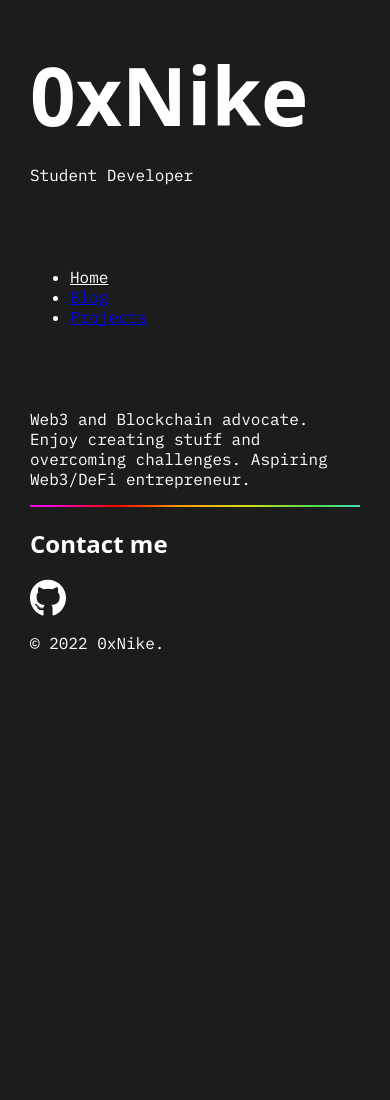
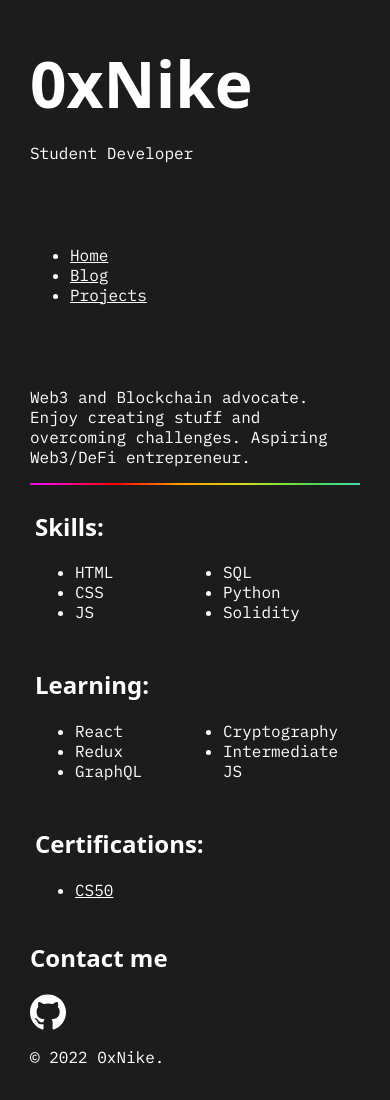
Before and after one commit to 0xNike/Gatsby-Website, a Gatsby site: page / in a window 390 px wide. Built offline with nearby package versions, Linux system fonts and the light colour scheme; Gatsby itself is replaced by a stand-in of ours.

Commit message:
Updated site

```diff
--- a/src/components/index.module.css
+++ b/src/components/index.module.css
@@ -1,3 +1,12 @@
+.flexBox {
+    display: flex;
+}
+
+.flexItem {
+    margin: 20px;
+}
+
+
 .colorLine {
     height: 0.1em;
     /* background: linear-gradient(
@@ -23,3 +32,21 @@
 @keyframes cL {
     to {background-position:-200% 0}
   }
+
+@media only screen and (max-width : 768px) {
+
+    .twoCol {
+        columns: 2;
+        -webkit-columns: 2;
+        -moz-columns: 2;
+    }
+
+    .flexBox {
+        flex-direction: column;
+    }
+
+    .flexItem {
+        margin: 5px;
+    }
+
+}
--- a/src/components/layout.module.css
+++ b/src/components/layout.module.css
@@ -16,6 +16,10 @@ h1,h2,h3,h4,h5,h6 {
     font-family: "InterVariable", system-ui, -apple-system, BlinkMacSystemFont, "Segoe UI", Roboto, "Helvetica Neue", Arial, sans-serif;
     font-weight: 700;
   }
+
+a {
+  color:#FFFFFF;
+}
 
 
 /* Grid-box */
@@ -101,6 +105,10 @@ h1,h2,h3,h4,h5,h6 {
 /* For mobile devices and tablets */
 @media only screen and (max-width : 768px) {
 
+  .siteLogo {
+    font-size: 4em;
+  }
+
   .gridItem1 {
     grid-area: logo;
   }
@@ -113,9 +121,6 @@ h1,h2,h3,h4,h5,h6 {
     justify-content: center;
   }
 
-
-
-
   .gridContainer {
     display: grid;
     grid-template-areas:
--- a/src/pages/index.js
+++ b/src/pages/index.js
@@ -7,11 +7,41 @@ import * as indexStyles from '../components/index.module.css'
 const IndexPage = () => {
   return (
     <Layout pageTitle="Homepage">
-        {/* This will be passed as a children */}
+        {/* Introduction */}
         <p >
           Web3 and Blockchain advocate. Enjoy creating stuff and overcoming challenges. Aspiring Web3/DeFi entrepreneur.
         </p>
         <div className={indexStyles.colorLine}></div>
+        {/* Content */}
+        <div className={indexStyles.flexBox}>
+          <div className={indexStyles.flexItem}>
+            <h2>Skills:</h2>
+            <ul className={indexStyles.twoCol}>
+              <li>HTML</li>
+              <li>CSS</li>
+              <li>JS</li>
+              <li>SQL</li>
+              <li>Python</li>
+              <li>Solidity</li>
+            </ul>
+          </div>
+          <div className={indexStyles.flexItem}>
+            <h2>Learning:</h2>
+            <ul className={indexStyles.twoCol}>
+              <li>React</li>
+              <li>Redux</li>
+              <li>GraphQL</li>
+              <li>Cryptography</li>
+              <li>Intermediate JS</li>
+            </ul>
+          </div>
+          <div className={indexStyles.flexItem}>
+            <h2>Certifications:</h2>
+            <ul className={indexStyles.twoCol}>
+              <li><a alt="CS50 Certification" href="https://certificates.cs50.io/d8ba20d8-8388-48ec-b222-4b2833d92a11.pdf?size=letter">CS50</a></li>
+            </ul>
+          </div>
+        </div>
 
     </Layout>
   )
```
